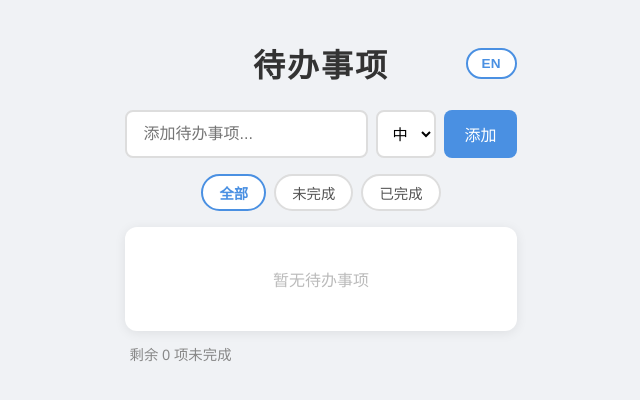
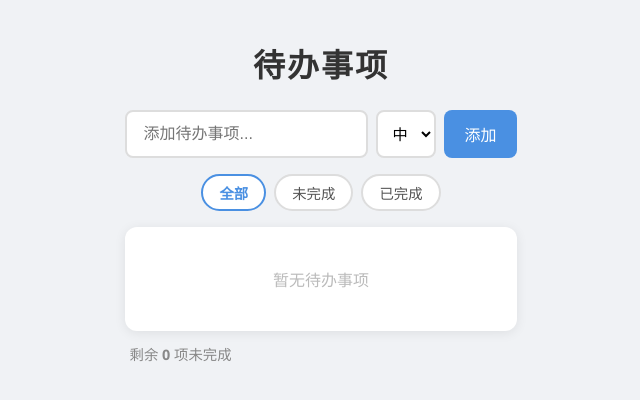
Before and after one commit to chen8275/todolist-test, a React (Vite) app: page / in a window 1280 px wide. Shown: the top 400 px of the page, without its empty margins (319-959 px from the left). Built offline with nearby package versions, Linux system fonts and the light colour scheme.

Commit message:
回滚增加中英文切换的功能

```diff
--- a/src/App.css
+++ b/src/App.css
@@ -14,37 +14,12 @@ body {
   max-width: 560px;
 }
 
-.header {
-  display: flex;
-  align-items: center;
-  justify-content: center;
-  position: relative;
-  margin-bottom: 24px;
-}
-
 h1 {
+  text-align: center;
   font-size: 2rem;
   color: #333;
+  margin-bottom: 24px;
   letter-spacing: 2px;
-}
-
-.lang-switcher {
-  position: absolute;
-  right: 0;
-  padding: 6px 14px;
-  border: 2px solid #4a90e2;
-  border-radius: 20px;
-  background: #fff;
-  color: #4a90e2;
-  font-size: 0.85rem;
-  font-weight: 600;
-  cursor: pointer;
-  transition: all 0.2s;
-}
-
-.lang-switcher:hover {
-  background: #4a90e2;
-  color: #fff;
 }
 
 .input-row {
--- a/src/App.tsx
+++ b/src/App.tsx
@@ -1,11 +1,9 @@
 import { useState, useEffect } from 'react';
 import type { Todo, Filter, Priority } from './types';
-import { useLang } from './LangContext';
 import TodoInput from './components/TodoInput';
 import TodoFilters from './components/TodoFilters';
 import TodoList from './components/TodoList';
 import TodoFooter from './components/TodoFooter';
-import LangSwitcher from './components/LangSwitcher';
 import './App.css';
 
 const STORAGE_KEY = 'todos';
@@ -20,7 +18,6 @@ function loadTodos(): Todo[] {
 }
 
 export default function App() {
-  const { t } = useLang();
   const [todos, setTodos] = useState<Todo[]>(loadTodos);
   const [filter, setFilter] = useState<Filter>('all');
 
@@ -63,10 +60,7 @@ export default function App() {
 
   return (
     <div className="container">
-      <div className="header">
-        <h1>{t.title}</h1>
-        <LangSwitcher />
-      </div>
+      <h1>待办事项</h1>
       <TodoInput onAdd={addTodo} />
       <TodoFilters filter={filter} onFilter={setFilter} />
       <TodoList
--- a/src/LangContext.tsx
+++ /dev/null
@@ -1,24 +0,0 @@
-import { createContext, useContext, useState } from 'react';
-import type { Lang, Translations } from './i18n';
-import { translations } from './i18n';
-
-interface LangContextType {
-  lang: Lang;
-  t: Translations;
-  setLang: (l: Lang) => void;
-}
-
-const LangContext = createContext<LangContextType>(null!);
-
-export function LangProvider({ children }: { children: React.ReactNode }) {
-  const [lang, setLang] = useState<Lang>('zh');
-  return (
-    <LangContext.Provider value={{ lang, t: translations[lang], setLang }}>
-      {children}
-    </LangContext.Provider>
-  );
-}
-
-export function useLang() {
-  return useContext(LangContext);
-}
--- a/src/components/LangSwitcher.tsx
+++ /dev/null
@@ -1,13 +0,0 @@
-import { useLang } from '../LangContext';
-
-export default function LangSwitcher() {
-  const { lang, setLang } = useLang();
-  return (
-    <button
-      className="lang-switcher"
-      onClick={() => setLang(lang === 'zh' ? 'en' : 'zh')}
-    >
-      {lang === 'zh' ? 'EN' : '中文'}
-    </button>
-  );
-}
--- a/src/components/TodoFilters.tsx
+++ b/src/components/TodoFilters.tsx
@@ -1,22 +1,20 @@
 import type { Filter } from '../types';
-import { useLang } from '../LangContext';
 
 interface Props {
   filter: Filter;
   onFilter: (f: Filter) => void;
 }
 
+const FILTERS: { key: Filter; label: string }[] = [
+  { key: 'all', label: '全部' },
+  { key: 'active', label: '未完成' },
+  { key: 'done', label: '已完成' },
+];
+
 export default function TodoFilters({ filter, onFilter }: Props) {
-  const { t } = useLang();
-  const filters: { key: Filter; label: string }[] = [
-    { key: 'all', label: t.filters.all },
-    { key: 'active', label: t.filters.active },
-    { key: 'done', label: t.filters.done },
-  ];
-
   return (
     <div className="filters">
-      {filters.map(({ key, label }) => (
+      {FILTERS.map(({ key, label }) => (
         <button
           key={key}
           className={filter === key ? 'active' : ''}
--- a/src/components/TodoFooter.tsx
+++ b/src/components/TodoFooter.tsx
@@ -1,5 +1,3 @@
-import { useLang } from '../LangContext';
-
 interface Props {
   activeCount: number;
   doneCount: number;
@@ -7,12 +5,11 @@ interface Props {
 }
 
 export default function TodoFooter({ activeCount, doneCount, onClearDone }: Props) {
-  const { t } = useLang();
   return (
     <div className="footer">
-      <span>{t.itemsLeft(activeCount)}</span>
+      <span>剩余 <strong>{activeCount}</strong> 项未完成</span>
       {doneCount > 0 && (
-        <button onClick={onClearDone}>{t.clearDone(doneCount)}</button>
+        <button onClick={onClearDone}>清除已完成 ({doneCount})</button>
       )}
     </div>
   );
--- a/src/components/TodoInput.tsx
+++ b/src/components/TodoInput.tsx
@@ -1,20 +1,18 @@
 import { useState } from 'react';
 import type { Priority } from '../types';
-import { useLang } from '../LangContext';
 
 interface Props {
   onAdd: (text: string, priority: Priority) => void;
 }
 
 export default function TodoInput({ onAdd }: Props) {
-  const { t } = useLang();
   const [text, setText] = useState('');
   const [priority, setPriority] = useState<Priority>('medium');
 
   function handleAdd() {
-    const trimmed = text.trim();
-    if (!trimmed) return;
-    onAdd(trimmed, priority);
+    const t = text.trim();
+    if (!t) return;
+    onAdd(t, priority);
     setText('');
     setPriority('medium');
   }
@@ -25,14 +23,14 @@ export default function TodoInput({ onAdd }: Props) {
         value={text}
         onChange={e => setText(e.target.value)}
         onKeyDown={e => e.key === 'Enter' && handleAdd()}
-        placeholder={t.placeholder}
+        placeholder="添加待办事项..."
       />
       <select value={priority} onChange={e => setPriority(e.target.value as Priority)}>
-        <option value="high">{t.priority.high}</option>
-        <option value="medium">{t.priority.medium}</option>
-        <option value="low">{t.priority.low}</option>
+        <option value="high">高</option>
+        <option value="medium">中</option>
+        <option value="low">低</option>
       </select>
-      <button onClick={handleAdd}>{t.add}</button>
+      <button onClick={handleAdd}>添加</button>
     </div>
   );
 }
--- a/src/components/TodoItem.tsx
+++ b/src/components/TodoItem.tsx
@@ -1,6 +1,11 @@
 import { useRef, useState } from 'react';
 import type { Todo, Priority } from '../types';
-import { useLang } from '../LangContext';
+
+const PRIORITY_LABEL: Record<Priority, string> = {
+  high: '高',
+  medium: '中',
+  low: '低',
+};
 
 interface Props {
   todo: Todo;
@@ -11,7 +16,6 @@ interface Props {
 }
 
 export default function TodoItem({ todo, onToggle, onDelete, onEdit, onPriorityChange }: Props) {
-  const { t } = useLang();
   const [editing, setEditing] = useState(false);
   const spanRef = useRef<HTMLSpanElement>(null);
 
@@ -71,12 +75,12 @@ export default function TodoItem({ todo, onToggle, onDelete, onEdit, onPriorityC
           value={todo.priority}
           onChange={e => onPriorityChange(todo.id, e.target.value as Priority)}
         >
-          <option value="high">{t.priority.high}</option>
-          <option value="medium">{t.priority.medium}</option>
-          <option value="low">{t.priority.low}</option>
+          {(['high', 'medium', 'low'] as Priority[]).map(p => (
+            <option key={p} value={p}>{PRIORITY_LABEL[p]}</option>
+          ))}
         </select>
-        <button onClick={startEdit} title={t.edit}>✏️</button>
-        <button onClick={() => onDelete(todo.id)} title={t.delete}>🗑️</button>
+        <button onClick={startEdit} title="编辑">✏️</button>
+        <button onClick={() => onDelete(todo.id)} title="删除">🗑️</button>
       </div>
     </div>
   );
--- a/src/components/TodoList.tsx
+++ b/src/components/TodoList.tsx
@@ -1,5 +1,4 @@
 import type { Todo, Priority } from '../types';
-import { useLang } from '../LangContext';
 import TodoItem from './TodoItem';
 
 interface Props {
@@ -11,11 +10,10 @@ interface Props {
 }
 
 export default function TodoList({ todos, onToggle, onDelete, onEdit, onPriorityChange }: Props) {
-  const { t } = useLang();
   return (
     <div className="todo-list">
       {todos.length === 0 ? (
-        <div className="empty">{t.empty}</div>
+        <div className="empty">暂无待办事项</div>
       ) : (
         todos.map(todo => (
           <TodoItem
--- a/src/i18n.ts
+++ /dev/null
@@ -1,41 +0,0 @@
-export type Lang = 'zh' | 'en';
-
-export const translations = {
-  zh: {
-    title: '待办事项',
-    placeholder: '添加待办事项...',
-    add: '添加',
-    priority: { high: '高', medium: '中', low: '低' },
-    filters: { all: '全部', active: '未完成', done: '已完成' },
-    empty: '暂无待办事项',
-    itemsLeft: (n: number) => `剩余 ${n} 项未完成`,
-    clearDone: (n: number) => `清除已完成 (${n})`,
-    edit: '编辑',
-    delete: '删除',
-  },
-  en: {
-    title: 'Todo List',
-    placeholder: 'Add a todo...',
-    add: 'Add',
-    priority: { high: 'High', medium: 'Medium', low: 'Low' },
-    filters: { all: 'All', active: 'Active', done: 'Done' },
-    empty: 'No todos',
-    itemsLeft: (n: number) => `${n} item${n !== 1 ? 's' : ''} left`,
-    clearDone: (n: number) => `Clear done (${n})`,
-    edit: 'Edit',
-    delete: 'Delete',
-  },
-} as const;
-
-export type Translations = {
-  title: string;
-  placeholder: string;
-  add: string;
-  priority: { high: string; medium: string; low: string };
-  filters: { all: string; active: string; done: string };
-  empty: string;
-  itemsLeft: (n: number) => string;
-  clearDone: (n: number) => string;
-  edit: string;
-  delete: string;
-};
--- a/src/main.tsx
+++ b/src/main.tsx
@@ -1,12 +1,9 @@
 import { StrictMode } from 'react';
 import { createRoot } from 'react-dom/client';
-import { LangProvider } from './LangContext';
 import App from './App';
 
 createRoot(document.getElementById('root')!).render(
   <StrictMode>
-    <LangProvider>
-      <App />
-    </LangProvider>
+    <App />
   </StrictMode>
 );
```
